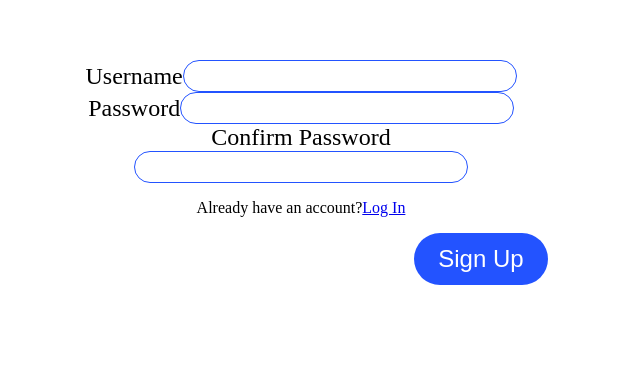
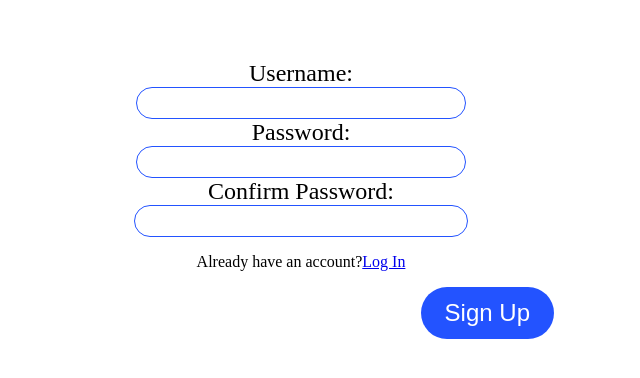
Before and after one commit to CrazyReborn/jhunt-client, a React (Create React App) app: page /signup in a window 1280 px wide. Shown: the part 148-526 px from the top of the page, without its empty margins (339-979 px from the left). Built offline with nearby package versions, Linux system fonts and the light colour scheme.

Commit message:
change navbar to hold \'create new applicaiton\' button and removed link to interviews.

```diff
--- a/src/components/Applications/Applications.js
+++ b/src/components/Applications/Applications.js
@@ -1,5 +1,4 @@
 import React, { useEffect, useState } from 'react';
-import { useNavigate } from 'react-router-dom';
 import ApplicationGeneral from './ApplicationGeneral';
 import LoadingSpinner from '../LoadingSpinner';
 import '../../styles/Applications.css';
@@ -8,7 +7,7 @@ export default function Applications() {
   const [applications, setApplications] = useState([]);
   const [errors, setErrors] = useState([]);
   const [loaded, setLoaded] = useState(false);
-  const navigate = useNavigate();
+
   useEffect(() => {
     fetch(`${process.env.REACT_APP_API_SERVER}applications`, {
       method: 'GET',
@@ -30,15 +29,10 @@ export default function Applications() {
       });
   }, [errors]);
 
-  const onClickAddNew = () => {
-    navigate('/dashboard/applications/new');
-  };
-
   return (
     loaded
       ? (
         <>
-          <button type="button" className="btn-action" onClick={() => onClickAddNew()}>Add New Application</button>
           <div className="applications">
             {applications.map((application) => (
               <ApplicationGeneral
--- a/src/components/Navbar.js
+++ b/src/components/Navbar.js
@@ -1,25 +1,23 @@
 import React from 'react';
-import { NavLink } from 'react-router-dom';
+import { NavLink, useNavigate } from 'react-router-dom';
 import { ReactComponent as ApplicationsLogo } from '../images/description_black_24dp.svg';
-import { ReactComponent as InterviewsLogo } from '../images/question_answer_black_24dp.svg';
 import { ReactComponent as ProfileLogo } from '../images/manage_accounts_black_24dp.svg';
 import { ReactComponent as LogoutLogo } from '../images/logout_black_24dp.svg';
 import '../styles/Navbar.css';
 
 export default function Navbar() {
+  const navigate = useNavigate();
+  const onClickAddNew = () => {
+    navigate('/dashboard/applications/new');
+  };
   return (
     <nav>
+      <button type="button" className="btn-action" onClick={() => onClickAddNew()}>Add New Application</button>
       <ul>
         <li>
           <NavLink to="/dashboard/applications">
             <ApplicationsLogo fill="white" />
             Applications
-          </NavLink>
-        </li>
-        <li>
-          <NavLink to="/dashboard/interviews">
-            <InterviewsLogo fill="white" />
-            Interviews
           </NavLink>
         </li>
         <li>
--- a/src/components/SignUp.js
+++ b/src/components/SignUp.js
@@ -32,15 +32,15 @@ export default function SignUp() {
     <div className="sign-up">
       <form onSubmit={(e) => onSubmit(e)}>
         <label htmlFor="username">
-          Username
+          {'Username: '}
           <input type="text" name="username" value={username} onChange={(e) => setUsername(e.target.value)} />
         </label>
         <label htmlFor="password">
-          Password
+          {'Password: '}
           <input type="password" name="password" value={password} onChange={(e) => setPassword(e.target.value)} />
         </label>
         <label htmlFor="confirm-password">
-          Confirm Password
+          {'Confirm Password: '}
           <input type="password" name="confirm-password" value={confirmPassword} onChange={(e) => setConfirmPassword(e.target.value)} />
         </label>
         <p>
--- a/src/styles/Navbar.css
+++ b/src/styles/Navbar.css
@@ -9,7 +9,7 @@ nav {
   top: 0;
   display: flex;
   flex-direction: column;
-  justify-content: flex-end;
+  background-color: blue;
 }
 
 nav > ul {
@@ -24,7 +24,17 @@ nav > ul > li > a {
   display: block;
   font-family: 'Merriweather';
   text-decoration: none;
-  font-size: 36px;
+  font-size: 24px;
+  color: white;
+}
+
+nav > .btn-action {
+  margin-top: 1rem;
+  border: none;
+  outline: none;
+  font-size: 18px;
+  padding: 1em;
+  border-radius: 1em;
 }
 
 a.active::after {
@@ -32,8 +42,9 @@ a.active::after {
   display: block;
   position: absolute;
   content: ' ';
-  height: 0.5rem;
-  width: 15rem;
+  background-color: white;
+  height: 0.25rem;
+  width: 8em;
   left: 1rem;
   animation: activation 0.5s ease;
 }
@@ -47,6 +58,6 @@ nav > ul > li {
     width: 0%;
   }
   to {
-    width: 15rem;
+    width: 8em;
   }
 }
--- a/src/styles/SignUp.css
+++ b/src/styles/SignUp.css
@@ -1,7 +1,7 @@
 .sign-up {
   min-height: 50vh;
   width: 50%;
-  margin: 12em auto ;
+  margin: 12em auto auto;
   display: flex;
   flex-direction: column;
   align-items: center;
@@ -19,8 +19,8 @@
 form > label {
   font-size: 24px;
   text-align: center;
-  margin-left: 0;
-  padding: 0;
+  margin-left: auto;
+  margin-right: auto;
 }
 
 form > label > input {
@@ -32,7 +32,8 @@ form > label > input {
 }
 
 form > label > input:focus {
-  border: 1px solid #2353FF;
+  border: 1px solid #2353FF !important;
+  outline: none;
 }
 
 form > p {
```
